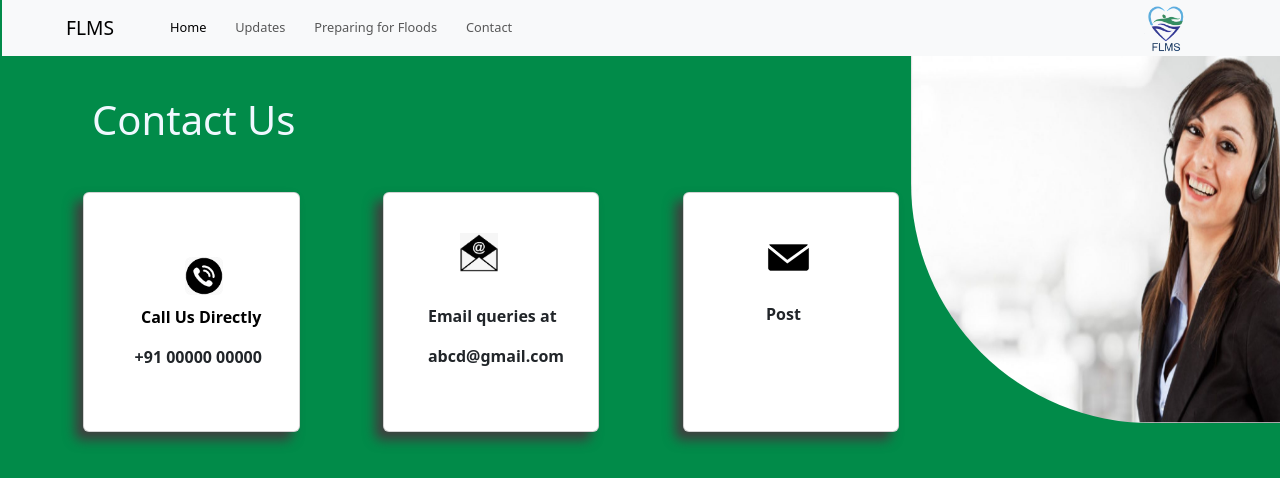
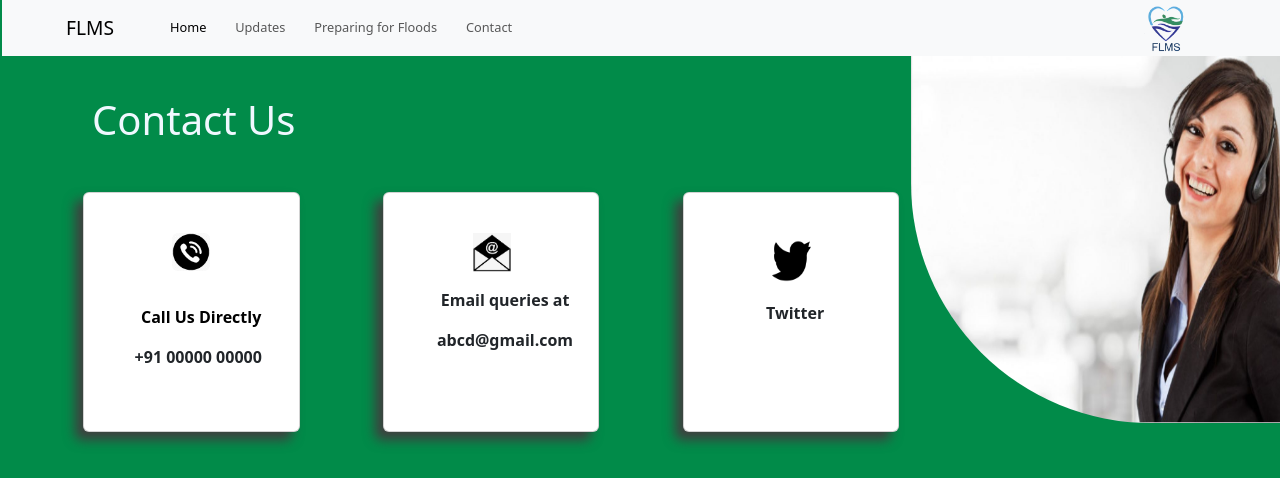
Before and after one commit to siddhN1811/FLMS, a Django app: page /ContactUs in a window 1280 px wide. Shown: the top 478 px of the page. Run offline with Django 4.2, Linux system fonts and the light colour scheme.

Commit message:
contactUs and api

```diff
--- a/Prediction/CONTACTUS/templates/CONTACTUS/contacts.html
+++ b/Prediction/CONTACTUS/templates/CONTACTUS/contacts.html
@@ -95,8 +95,8 @@
       <p class="fw-bold gmailfont">abcd@gmail.com</p>
     </div>
     <div class="card card3 col">
-      <img src="{% static 'images/post.png' %}"width=30% class="post" alt="">
-      <p class="fw-bold postfont">Post</p>
+      <img src="{% static 'images/twitter.png' %}"width=30% class="post" alt="">
+      <p class="fw-bold postfont">Twitter</p>
     </div>
     <div class="col">
       <img class ="contactImg" src="{% static 'images/girl.jpeg' %}"width=20% alt=""class="float-end" >
--- a/Prediction/static/css/style.css
+++ b/Prediction/static/css/style.css
@@ -398,8 +418,8 @@ body {
 justify-content: space-between;
 align-items: center; */
 .bdr2{
-  margin-top: 8vh;
-  margin-right: 5vw;
+  margin-top: 5vh;
+  margin-right: 6vw;
 
 }
 .phoneimage{
@@ -438,11 +458,13 @@ align-items: center; */
   margin-left: 6.5vw;}
  .email{
   margin-top: 5vh;
-  margin-left: 5vw;
+  margin-left: 6vw;
  }
  .post{
-  margin-top: 4.5vh;
-  margin-left: 5vw;
+  margin-top: 5.5vh;
+  margin-left: 6vw;
+  height: 6vh;
+  width: 3vw;
  }
  .call{
   margin-top: 14vh;
@@ -454,11 +476,11 @@ align-items: center; */
 
  }
  .emailfont{
-  margin-top: 4vh;
-  margin-left: 2.5vw;
+  margin-top: 2vh;
+  margin-left: 3.5vw;
  }
  .gmailfont{
-  margin-left: 2.5vw;
+  margin-left: 3.2vw;
   margin-bottom: 100px;
  }
  .postfont{
--- a/Prediction/weather_app/views.py
+++ b/Prediction/weather_app/views.py
@@ -13,8 +13,12 @@ def get_weather(city):
         'temperature': data['main']['temp'],
         'description': data['weather'][0]['description'],
         'icon': data['weather'][0]['icon'],
+        'humidity':data['main']['humidity'],
+        'pressure':data['main']['pressure'],
+
     }
     weather['temperature'] = ((weather['temperature'] -32)*5)/9
+    weather['temperature'] = str(float("{:.2f}".format(weather['temperature'])))+'°'+'C'
     return weather
 
 def weather(request):
```
Also changed, not shown: other parts of Prediction/static/css/style.css (+29 -9 lines), Prediction/weather_app/templates/weather_app/updates.html (+5 -4 lines), Prediction/db.sqlite3, Prediction/static/images/twitter.png (added).
